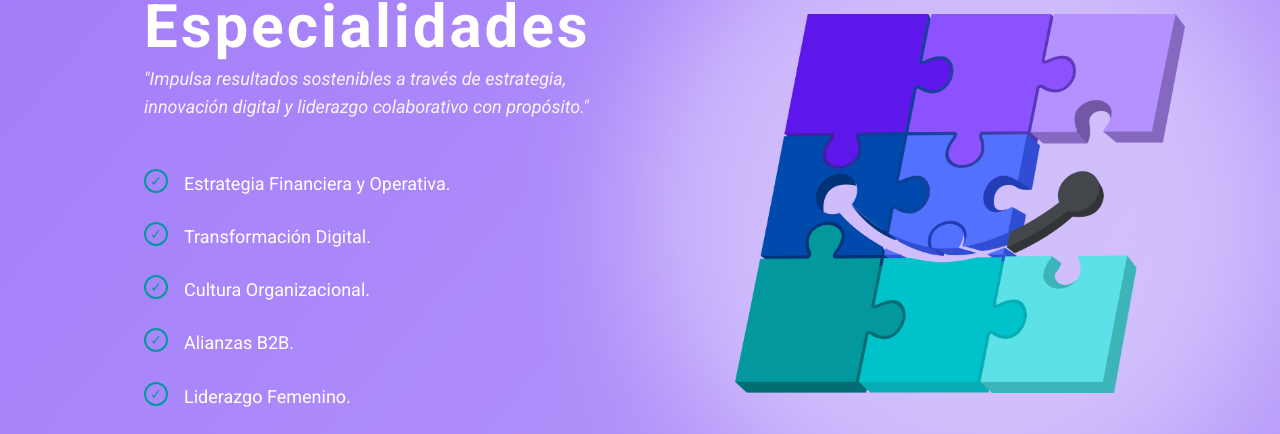
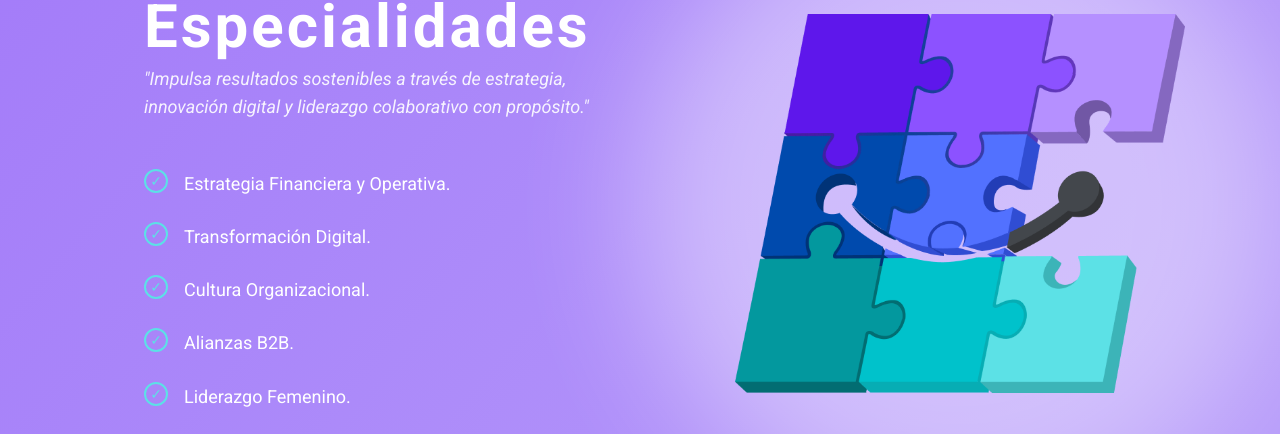
Before and after one commit to CerebiiaCompany/hilda-landing, a React (Vite) app: page / in a window 1280 px wide. Shown: the part 1035-1469 px from the top of the page. Built offline with nearby package versions, Linux system fonts and the light colour scheme.

Commit message:
fix:fix-color-chechbox

```diff
--- a/src/components/BpoHappifySection.tsx
+++ b/src/components/BpoHappifySection.tsx
@@ -9,32 +9,32 @@ export default function BpoHappifySection() {
 
                     <div className="flex flex-col gap-6">
                         <div className="flex items-start gap-4">
-                            <div className="w-6 h-6 border-2 border-[#03989E] rounded-full flex items-center justify-center flex-shrink-0">
-                                <span className="text-[#03989E] text-sm font-bold">✓</span>
+                            <div className="w-6 h-6 border-2 border-[#5CE1E6] rounded-full flex items-center justify-center flex-shrink-0">
+                                <span className="text-[#5CE1E6] text-sm font-bold">✓</span>
                             </div>
                             <p className="text-base md:text-lg leading-relaxed m-0">Estrategia Financiera y Operativa.</p>
                         </div>
                         <div className="flex items-start gap-4">
-                            <div className="w-6 h-6 border-2 border-[#03989E] rounded-full flex items-center justify-center flex-shrink-0">
-                                <span className="text-[#03989E] text-sm font-bold">✓</span>
+                            <div className="w-6 h-6 border-2 border-[#5CE1E6] rounded-full flex items-center justify-center flex-shrink-0">
+                                <span className="text-[#5CE1E6] text-sm font-bold">✓</span>
                             </div>
                             <p className="text-base md:text-lg leading-relaxed m-0">Transformación Digital.</p>
                         </div>
                         <div className="flex items-start gap-4">
-                            <div className="w-6 h-6 border-2 border-[#03989E] rounded-full flex items-center justify-center flex-shrink-0">
-                                <span className="text-[#03989E] text-sm font-bold">✓</span>
+                            <div className="w-6 h-6 border-2 border-[#5CE1E6] rounded-full flex items-center justify-center flex-shrink-0">
+                                <span className="text-[#5CE1E6] text-sm font-bold">✓</span>
                             </div>
                             <p className="text-base md:text-lg leading-relaxed m-0">Cultura Organizacional.</p>
                         </div>
                         <div className="flex items-start gap-4">
-                            <div className="w-6 h-6 border-2 border-[#03989E] rounded-full flex items-center justify-center flex-shrink-0">
-                                <span className="text-[#03989E] text-sm font-bold">✓</span>
+                            <div className="w-6 h-6 border-2 border-[#5CE1E6] rounded-full flex items-center justify-center flex-shrink-0">
+                                <span className="text-[#5CE1E6] text-sm font-bold">✓</span>
                             </div>
                             <p className="text-base md:text-lg leading-relaxed m-0">Alianzas B2B.</p>
                         </div>
                         <div className="flex items-start gap-4">
-                            <div className="w-6 h-6 border-2 border-[#03989E] rounded-full flex items-center justify-center flex-shrink-0">
-                                <span className="text-[#03989E] text-sm font-bold">✓</span>
+                            <div className="w-6 h-6 border-2 border-[#5CE1E6] rounded-full flex items-center justify-center flex-shrink-0">
+                                <span className="text-[#5CE1E6] text-sm font-bold">✓</span>
                             </div>
                             <p className="text-base md:text-lg leading-relaxed m-0">Liderazgo Femenino.</p>
                         </div>
--- a/src/components/ServicesSection.tsx
+++ b/src/components/ServicesSection.tsx
@@ -56,7 +56,7 @@ export default function ServicesSection() {
                     </button>
 
                     <div className="md:hidden relative py-8 flex items-center justify-center gap-4 z-20">
-                        <button onClick={handlePrev} className="text-5xl text-black cursor-pointer transition-all duration-300 flex-shrink-0 hover:text-indigo-500 hover:scale-125 active:scale-95 bg-transparent border-none z-30 relative">‹</button>
+                        <button onClick={handlePrev} className="text-5xl cursor-pointer transition-all duration-300 flex-shrink-0 hover:scale-125 active:scale-95 bg-transparent border-none z-30 relative" style={{ color: '#5CE1E6' }}>‹</button>
 
                         <div className="rounded-2xl p-10 w-full max-w-sm min-h-[280px] flex flex-col items-center gap-6 border-2 border-purple-300 shadow-xl transition-all duration-600 ease-out relative z-20" style={{ backgroundColor: 'rgba(230, 220, 250, 0.5)' }}>
                             <img src={services[currentIndex].image} alt={services[currentIndex].alt} className="w-20 h-20 object-contain" />
@@ -65,7 +65,7 @@ export default function ServicesSection() {
                             </p>
                         </div>
 
-                        <button onClick={handleNext} className="text-5xl text-black cursor-pointer transition-all duration-300 flex-shrink-0 hover:text-indigo-500 hover:scale-125 active:scale-95 bg-transparent border-none z-30 relative">›</button>
+                        <button onClick={handleNext} className="text-5xl cursor-pointer transition-all duration-300 flex-shrink-0 hover:scale-125 active:scale-95 bg-transparent border-none z-30 relative" style={{ color: '#5CE1E6' }}>›</button>
                     </div>
 
                     <div className="hidden md:flex relative py-8 gap-8 justify-center items-center">
```
